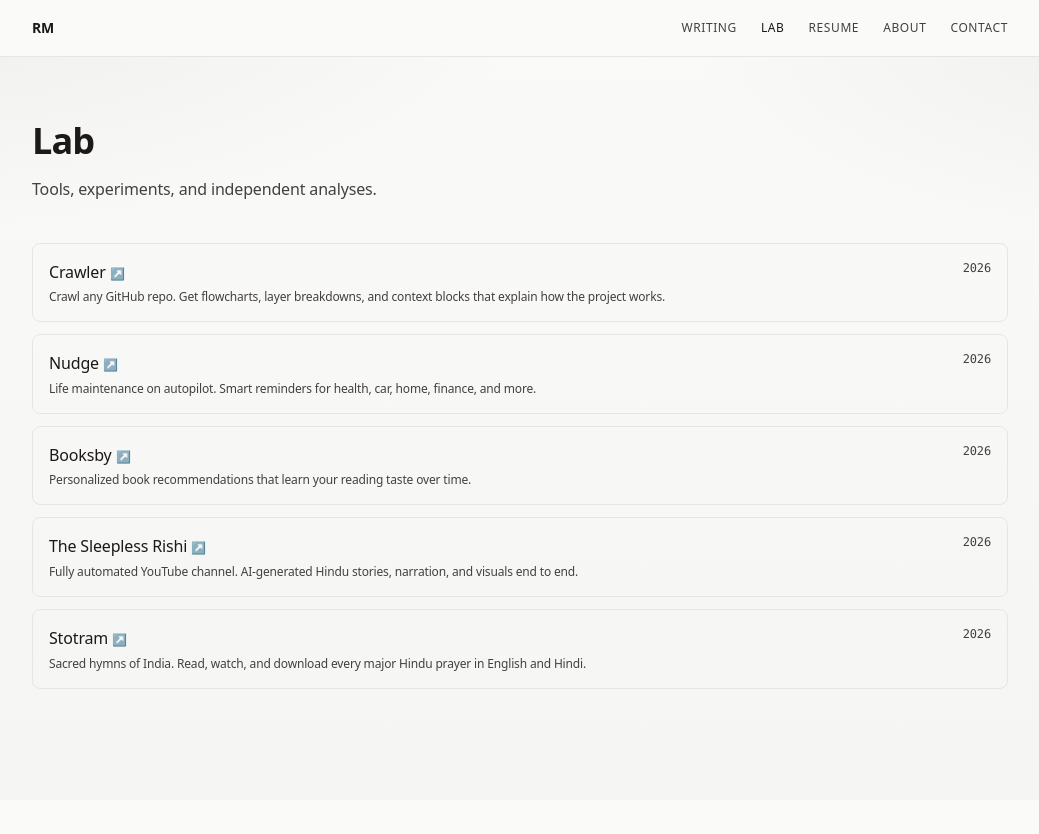
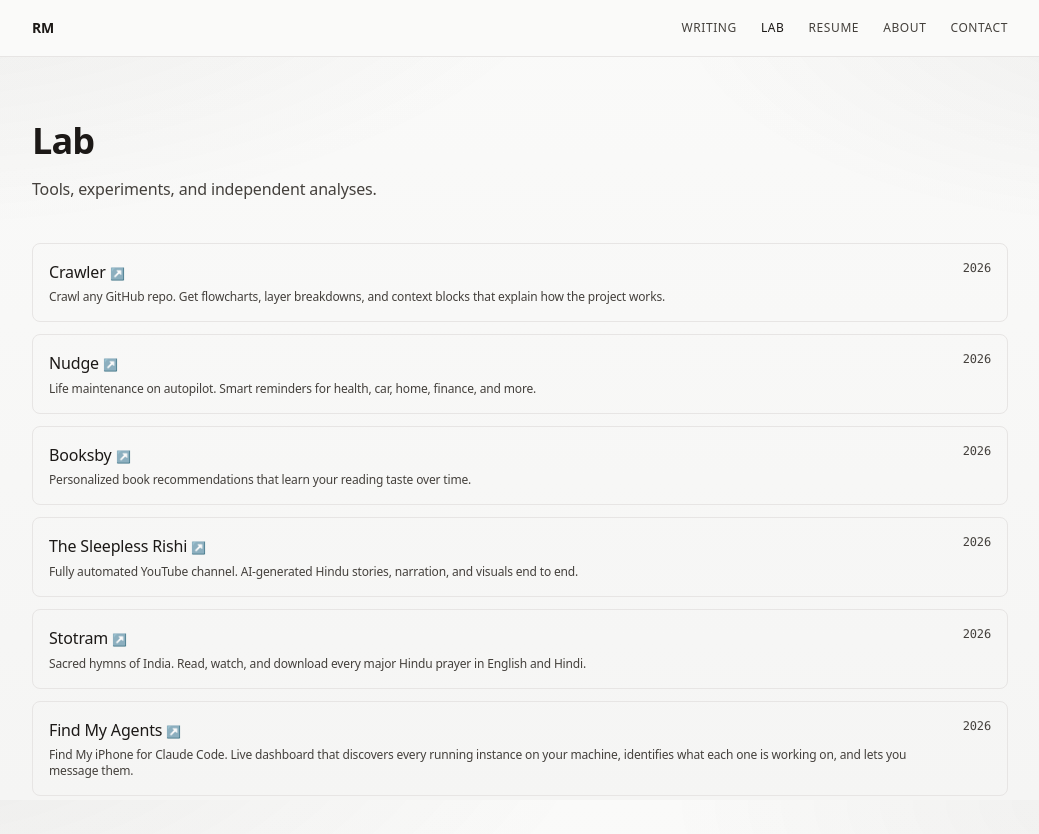
Before and after one commit to RohitMangtani/rohitmangtani-web, a Next.js app: page /lab in a window 1280 px wide. Shown: the top 834 px of the page, without its empty margins (120-1159 px from the left). Before the commit the page ends 800 px from the top, so only its background shows below. Built offline with nearby package versions, Linux system fonts and the light colour scheme.

Commit message:
Add Find My Agents to lab page
Co-Authored-By: Claude Opus 4.6 <noreply@anthropic.com>

```diff
--- a/app/lab/page.tsx
+++ b/app/lab/page.tsx
@@ -48,6 +48,12 @@ const externalProjects = [
     title: 'Stotram',
     href: 'https://stotram.vercel.app',
     description: 'Sacred hymns of India. Read, watch, and download every major Hindu prayer in English and Hindi.',
+    date: '2026',
+  },
+  {
+    title: 'Find My Agents',
+    href: 'https://dashboard-flame-two-83.vercel.app',
+    description: 'Find My iPhone for Claude Code. Live dashboard that discovers every running instance on your machine, identifies what each one is working on, and lets you message them.',
     date: '2026',
   },
 ];
```
